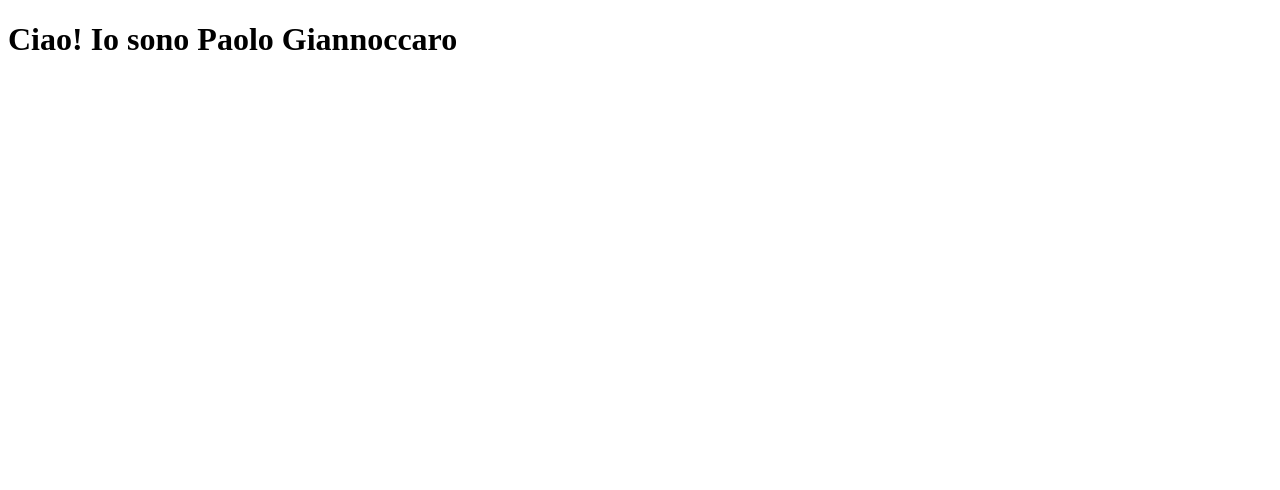
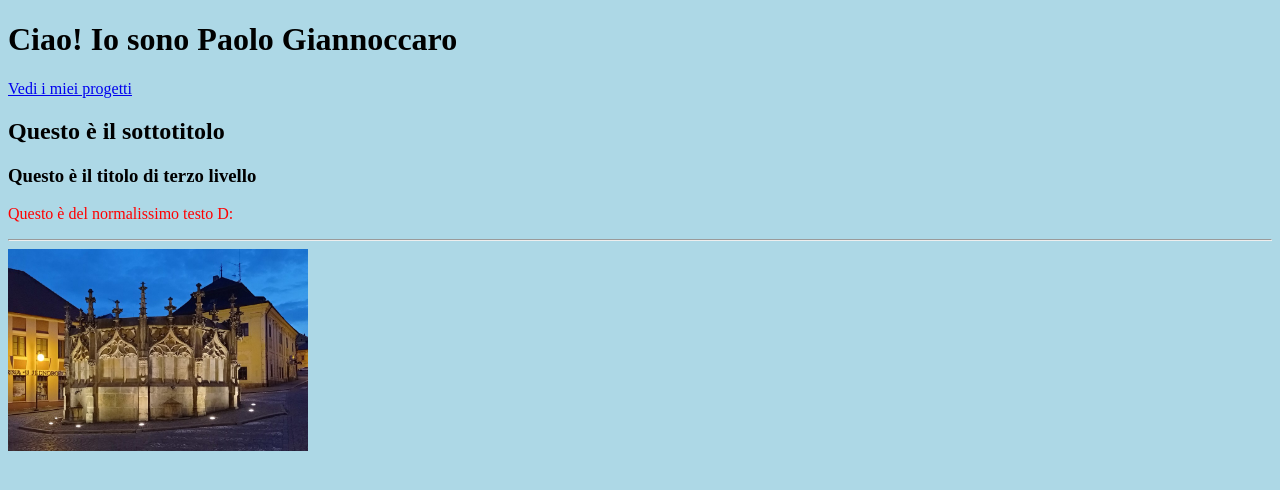
Before and after one commit to Gianpaolo91/il-mio-secondo-sito, a plain HTML site: page index.html in a window 1280 px wide. Drawn offline with Linux system fonts and the light colour scheme.

Commit message:
Aggiunto lo stile

```diff
--- a/index.html
+++ b/index.html
@@ -7,5 +7,37 @@
   </head>
   <body>
     <h1>Ciao! Io sono Paolo Giannoccaro</h1>
+
+    <a href="./progetti.html">Vedi i miei progetti</a>
+
+    <h2>Questo è il sottotitolo</h2>
+
+    <h3>Questo è il titolo di terzo livello</h3>
+
+    <p class="testo">Questo è del normalissimo testo D:</p>
+
+    <hr />
+
+    <img
+      src="./immagini/Kutna_Hora,_Stone_Fountain_01.jpg"
+      alt="Foto di fontana"
+      width="300"
+    />
+
+    <style>
+      .testo {
+        color: red;
+      }
+
+      .testo:hover{
+        color: lightblue;
+        background-color: black;
+        font-size: xx-large;
+      }
+
+      body{
+        background-color: lightblue;
+      }
+    </style>
   </body>
 </html>
```
Also changed, not shown: immagini/Kutna_Hora,_Stone_Fountain_01.jpg (added), progetti.html (added).
